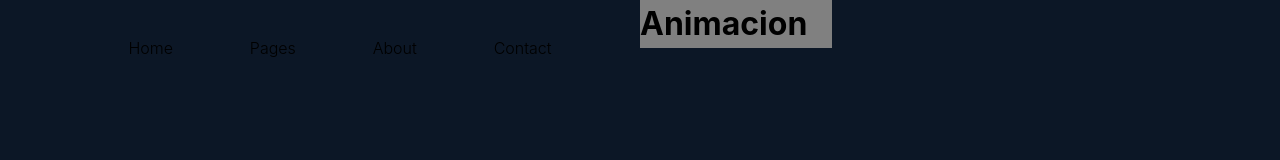
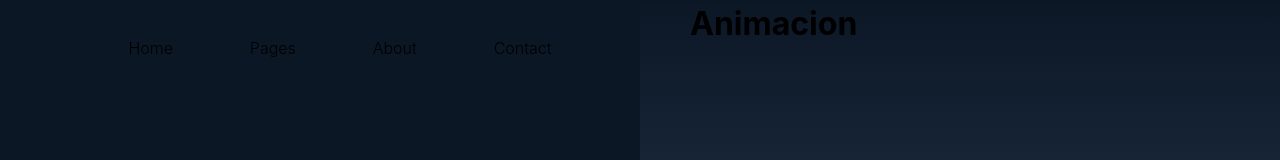
Before and after one commit to camilo9497/camilo_aguilera_prueba_frontend, a React (Vite) app: page / in a window 1280 px wide. Shown: the top 160 px of the page. Built offline with nearby package versions, Linux system fonts and the light colour scheme.

Commit message:
styles animation section

```diff
--- a/src/components/AnimationSection/styles.module.css
+++ b/src/components/AnimationSection/styles.module.css
@@ -1,4 +1,16 @@
 .container{
-  width: 30%;
-  background-color: gray;
+  width: 100%;
+  height: 100%;
+  background: linear-gradient(var(--blue), var(--secondaryBlue));
+  min-height: 440px;
+  display: grid;
+  align-items: center;
 }
+
+.containerSecondary {
+  width: 100%;
+  height: 100%;
+  padding: 0px 50px;
+  box-sizing: border-box;
+
+}
```
